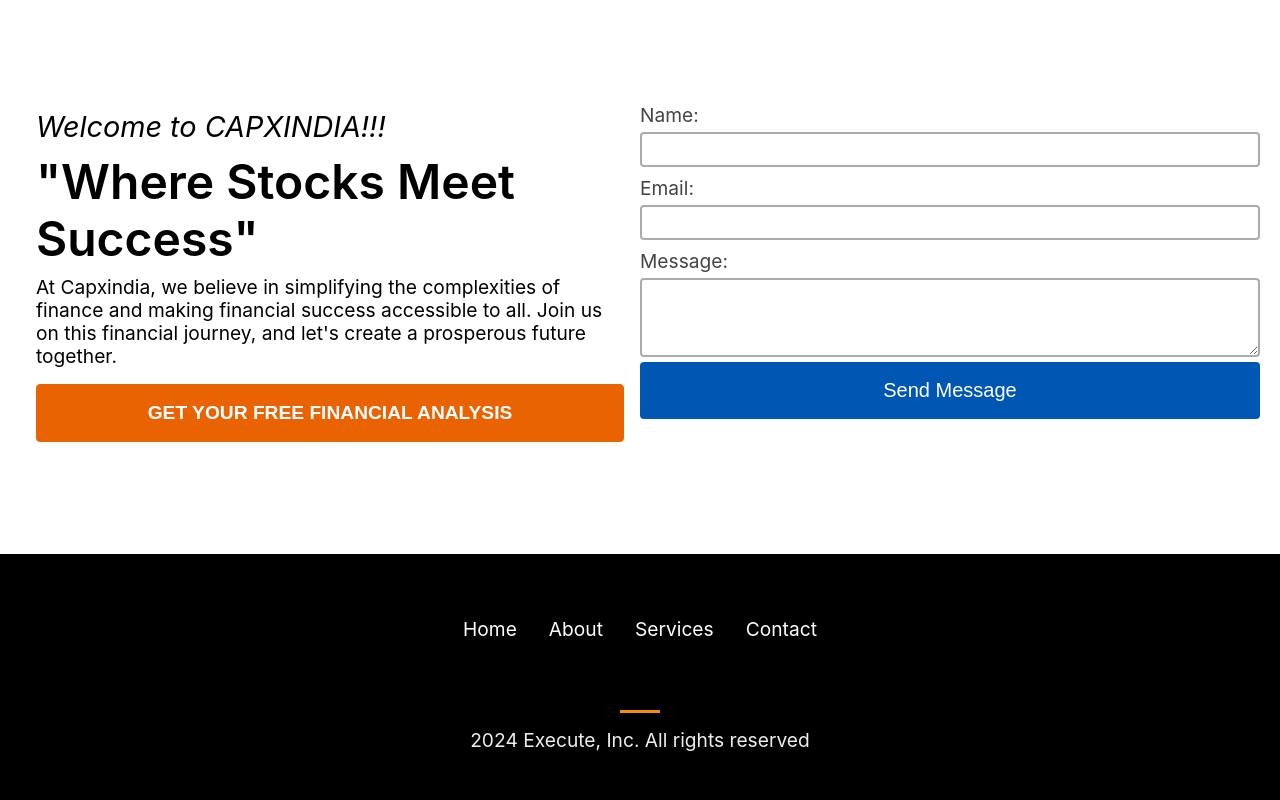
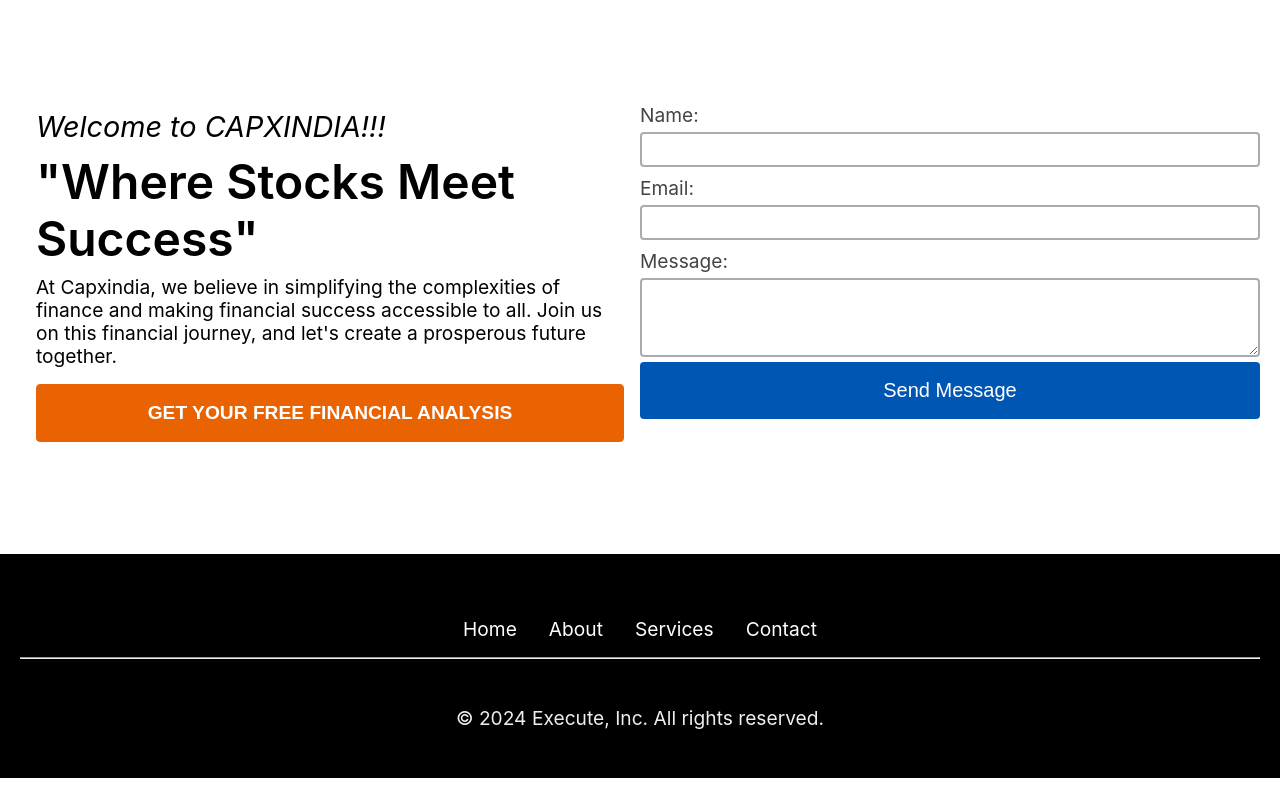
Before and after one commit to Manikm07-nikk/CapxIndia, a React (Create React App) app: page / in a window 1280 px wide. Shown: the part 3126-3926 px from the top of the page. After the commit the page ends 3904 px from the top, so only its background shows below. Built offline with nearby package versions, Linux system fonts and the light colour scheme.

Commit message:
Update Footer.js

```diff
--- a/src/components/Footer.js
+++ b/src/components/Footer.js
@@ -1,31 +1,31 @@
-import React from 'react'
-import './Footer.css'
+import React from 'react';
+import './Footer.css';
 
 const Footer = () => {
     return (
-        <div className='footer'>
-            <div className='container'>
-                <ul>
-                    <li className='nav-item'>
-                        <a href='/'>Home</a>
+        <footer className="footer">
+            <div className="container">
+                <ul className="footer-nav">
+                    <li className="nav-item">
+                        <a href="/">Home</a>
                     </li>
-                    <li className='nav-item'>
-                        <a href='#about'>About</a>
+                    <li className="nav-item">
+                        <a href="#about">About</a>
                     </li>
-                    <li className='nav-item'>
-                        <a href='#services'>Services</a>
+                    <li className="nav-item">
+                        <a href="#services">Services</a>
                     </li>
-                    <li className='nav-item'>
-                        <a href='#Contact'>Contact</a>
+                    <li className="nav-item">
+                        <a href="#contact">Contact</a>
                     </li>
                 </ul>
-                <div className='bottom'>
-                    <span className='line'></span>
-                    <p>2024 Execute, Inc. All rights reserved</p>
+                <hr />
+                <div className="bottom">
+                    <p>&copy; 2024 Execute, Inc. All rights reserved.</p>
                 </div>
             </div>
-        </div>
-    )
+        </footer>
+    );
 }
 
-export default Footer
+export default Footer;
```
